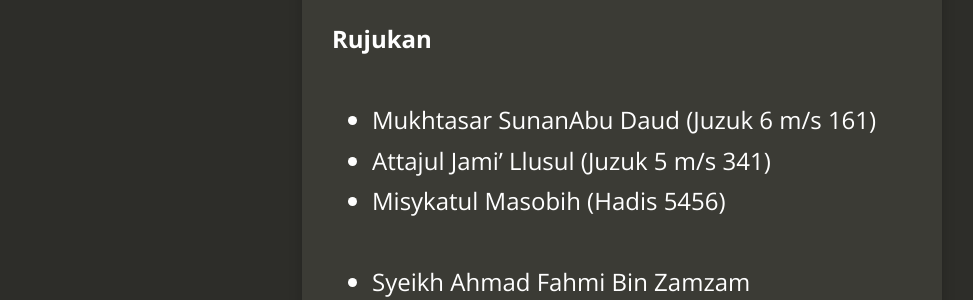
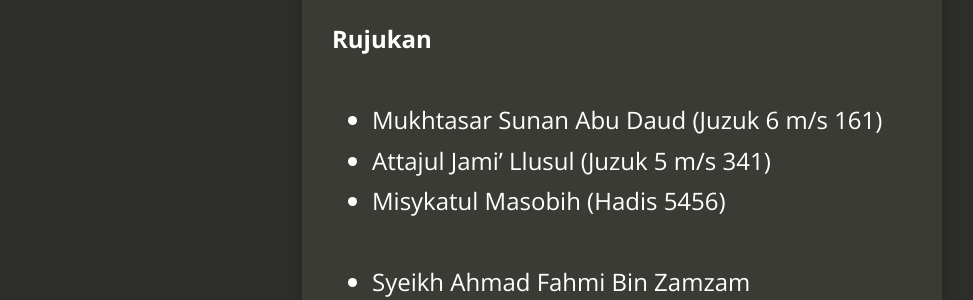
Before and after one commit to kedamaian/swsyafiq, a Jekyll site: the page built from _posts/2018-08-18-sejarah-khazaria-ii-kesimpulan.md, in a window 1280 px wide and 900 px high, scrolled down 22839 px. Shown: the part 157-457 px from the top of the window, without its empty margins (18-991 px from the left). Built offline with Jekyll 4.4.1, drawn with Linux system fonts in a browser that asks for light colours; nearby versions of some CDN libraries; comment, search, counter and statistics services are not loaded.

Commit message:
Update 2018-08-18-sejarah-khazaria-ii-kesimpulan.md

```diff
--- a/_posts/2018-08-18-sejarah-khazaria-ii-kesimpulan.md
+++ b/_posts/2018-08-18-sejarah-khazaria-ii-kesimpulan.md
@@ -49,7 +49,7 @@
 Updated on August 6, 2020
 
 **Rujukan**
-- Mukhtasar SunanAbu Daud (Juzuk 6 m/s 161)
+- Mukhtasar Sunan Abu Daud (Juzuk 6 m/s 161)
 - Attajul Jami' Llusul (Juzuk 5 m/s 341)
 - Misykatul Masobih (Hadis 5456)
 
```
